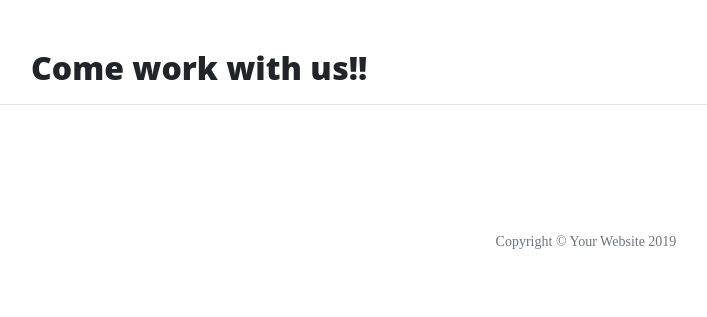
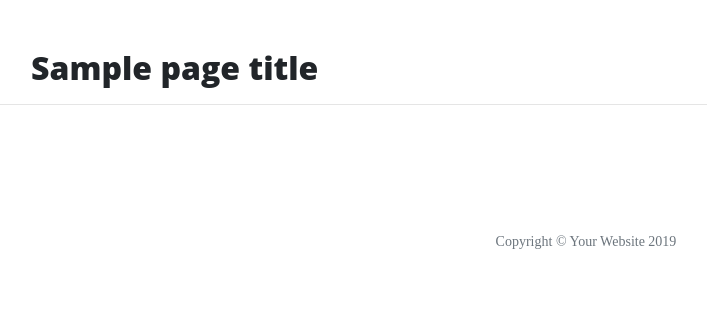
Before and after one commit to Spagettileg/thorin-and-dwarf-company, a Flask app: template templates/careers.html in a window 1280 px wide. Shown: the part 629-946 px from the top of the page, without its empty margins (54-761 px from the left). Run offline with Flask 2, Linux system fonts and the light colour scheme; the template is opened without the code that fills it: most values are stand-ins (such as "Sample title", 1, 10 or a date in 2020); some libraries are stand-ins or nearby versions.

Commit message:
Initial commit

```diff
--- a/run.py
+++ b/run.py
@@ -13,15 +13,15 @@ def index(): # Function called 'index'
 
 @app.route("/about")
 def about():
-    return render_template("about.html")
+    return render_template("about.html", page_title="About")
 
 @app.route("/contact")
 def contact():
-    return render_template("contact.html")
+    return render_template("contact.html", page_title="Contact")
 
 @app.route("/careers")
 def careers():
-    return render_template("careers.html")
+    return render_template("careers.html", page_title="Careers")
 
 if __name__ == "__main__":             # __main__ is the name of a default module in python
     app.run(host=os.environ.get("IP"), # An internal environment variable that Cloud9 has set
--- a/templates/about.html
+++ b/templates/about.html
@@ -1,6 +1,6 @@
 {% extends 'base.html' %}
 {% block content %}
-    <h2>About Page</h2>
+    <h2>{{ page_title }}</h2>
     <p>
       The formation of the group grew out of a meeting Gandalf had with Thorin in Bree which kindled Thorin's interest in recapturing his long lost family inheritance. (Thorin's grandfather had been the king of the Lonely Mountain when Smaug came and took it.) Remembering that he had once known an adventurous Hobbit on his travels in the Shire, Gandalf decided to add Bilbo to their company because he knew that stealth and cunning were preferable to force. Gandalf also believed that someone like Bilbo could keep the sometimes prideful and stubborn Dwarves from rash action. The superstitious Dwarves also considered thirteen to be an unlucky number, and as Gandalf had planned to leave on other business, welcomed a fourteenth to fill into their party. ,
     </p>
--- a/templates/careers.html
+++ b/templates/careers.html
@@ -1,4 +1,4 @@
 {% extends 'base.html' %}
 {% block content %}
-    <h2>Come work with us!!</h2>
+    <h2>{{ page_title }}</h2>
 {% endblock %}
--- a/templates/contact.html
+++ b/templates/contact.html
@@ -1,4 +1,4 @@
 {% extends 'base.html' %}
 {% block content %}
-    <h2>Contact Us</h2>
+    <h2>{{ page_title }}</h2>
 {% endblock %}
```
